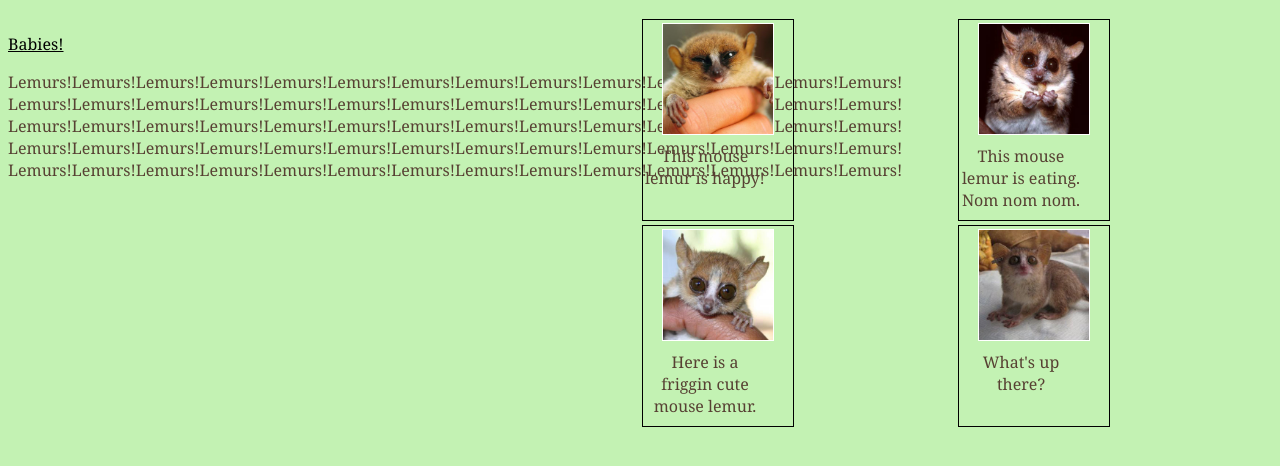
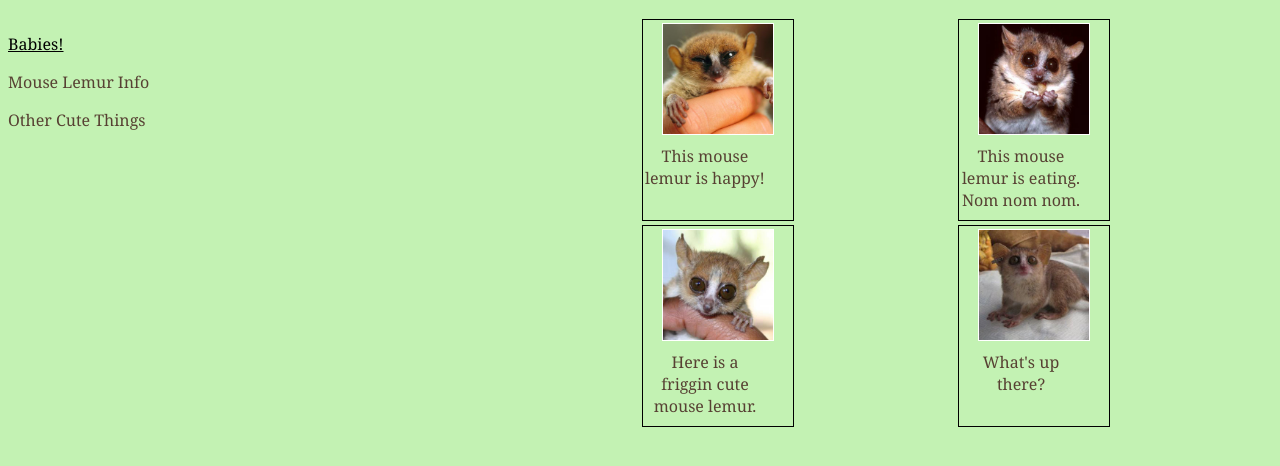
Before and after one commit to swellmichelle/Mouse-Lemur, a plain HTML site: page mouselemur1.html in a window 1280 px wide. Shown: the part 122-588 px from the top of the page. Drawn offline with Linux system fonts and the light colour scheme.

Commit message:
tried to add wiki link

```diff
--- a/mouselemur1.html
+++ b/mouselemur1.html
@@ -16,11 +16,8 @@
   	<div class="unit">
   		<div class="col c1of2">
 			<p><a href="baby-lemur.html">Babies!</a></p>
-			<p>Lemurs!Lemurs!Lemurs!Lemurs!Lemurs!Lemurs!Lemurs!Lemurs!Lemurs!Lemurs!Lemurs!Lemurs!Lemurs!Lemurs!
-			Lemurs!Lemurs!Lemurs!Lemurs!Lemurs!Lemurs!Lemurs!Lemurs!Lemurs!Lemurs!Lemurs!Lemurs!Lemurs!Lemurs!
-			Lemurs!Lemurs!Lemurs!Lemurs!Lemurs!Lemurs!Lemurs!Lemurs!Lemurs!Lemurs!Lemurs!Lemurs!Lemurs!Lemurs!
-			Lemurs!Lemurs!Lemurs!Lemurs!Lemurs!Lemurs!Lemurs!Lemurs!Lemurs!Lemurs!Lemurs!Lemurs!Lemurs!Lemurs!
-			Lemurs!Lemurs!Lemurs!Lemurs!Lemurs!Lemurs!Lemurs!Lemurs!Lemurs!Lemurs!Lemurs!Lemurs!Lemurs!Lemurs!</p>
+			<p><a href="http://en.wikipedia.org/wiki/Mouse_lemur"></a>Mouse Lemur Info</p>
+			<p>Other Cute Things</p>
   		</div>
   		<div class="col c1of2">
   			<div class="unit">
```
